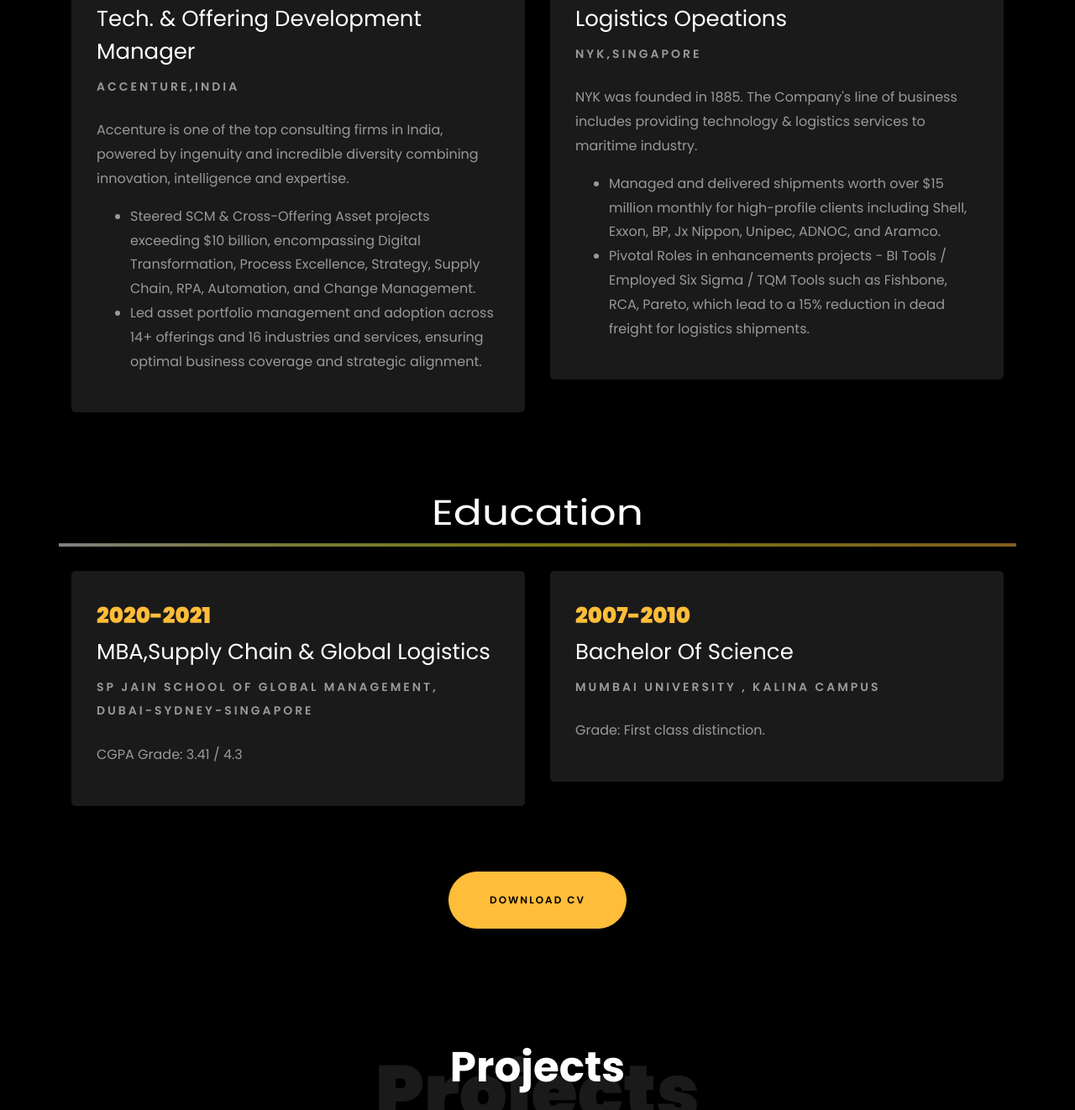
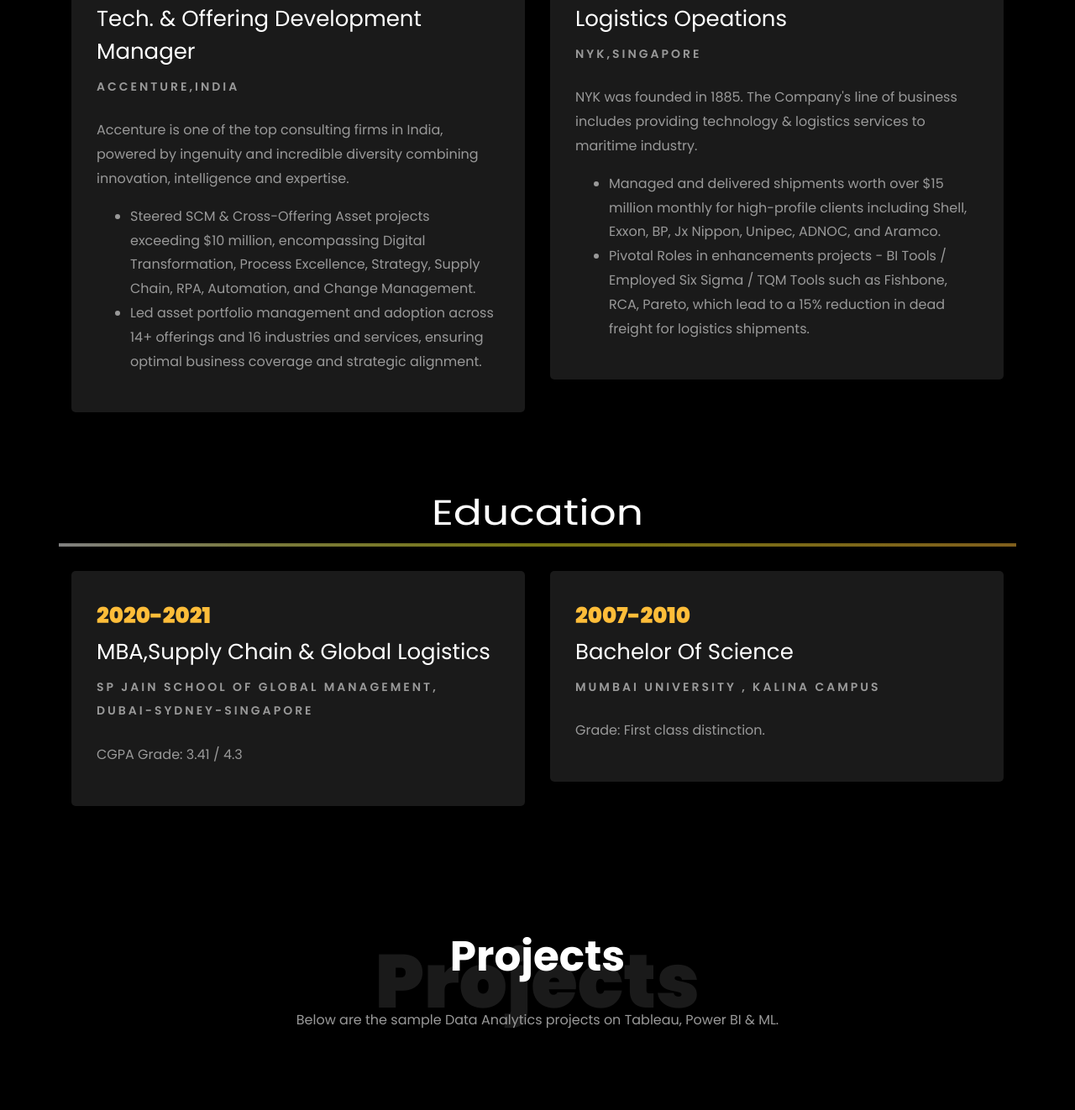
Before and after one commit to manojmandal27/manojkrmandal.github.io, a plain HTML site: page index.html in a window 1280 px wide. Shown: the part 2161-3483 px from the top of the page at 84% size. Drawn offline with Linux system fonts and the light colour scheme.

Commit message:
Update index.html

```diff
--- a/index.html
+++ b/index.html
@@ -329,7 +329,7 @@
 						<span class="position">Accenture,India</span>
 						<p class="mt-4">Accenture is one of the top consulting firms in India, powered by ingenuity and incredible diversity combining innovation, intelligence and expertise.
 							<ul>
-								<li>Steered SCM & Cross-Offering Asset projects exceeding $10 billion, encompassing Digital Transformation, Process Excellence, Strategy, Supply Chain, RPA, Automation, and Change Management.</li>
+								<li>Steered SCM & Cross-Offering Asset projects exceeding $10 million, encompassing Digital Transformation, Process Excellence, Strategy, Supply Chain, RPA, Automation, and Change Management.</li>
 								<li>Led asset portfolio management and adoption across 14+ offerings and 16 industries and services, ensuring optimal business coverage and strategic alignment.</li>
 								<!-- <li>Designed and executed A/B tests, performed rigorous statistical analysis. Led to 20% MoM increase in the conversion rate.</li> -->
 							</ul>
@@ -385,11 +385,11 @@
 				</div>
     		</div>
 
-    		<div class="row justify-content-center mt-5">
+<!--     		<div class="row justify-content-center mt-5">
     			<div class="col-md-6 text-center ftco-animate">
     				<p><a href="https://drive.google.com/file/d/1TMOPIpDRM8GuJ9tu2lGWYW2ROnnVCH0e/view?usp=sharing" class="btn btn-primary py-4 px-5">Download CV</a></p>
     			</div>
-    		</div>
+    		</div> -->
     	</div>
     </section>
 
```
